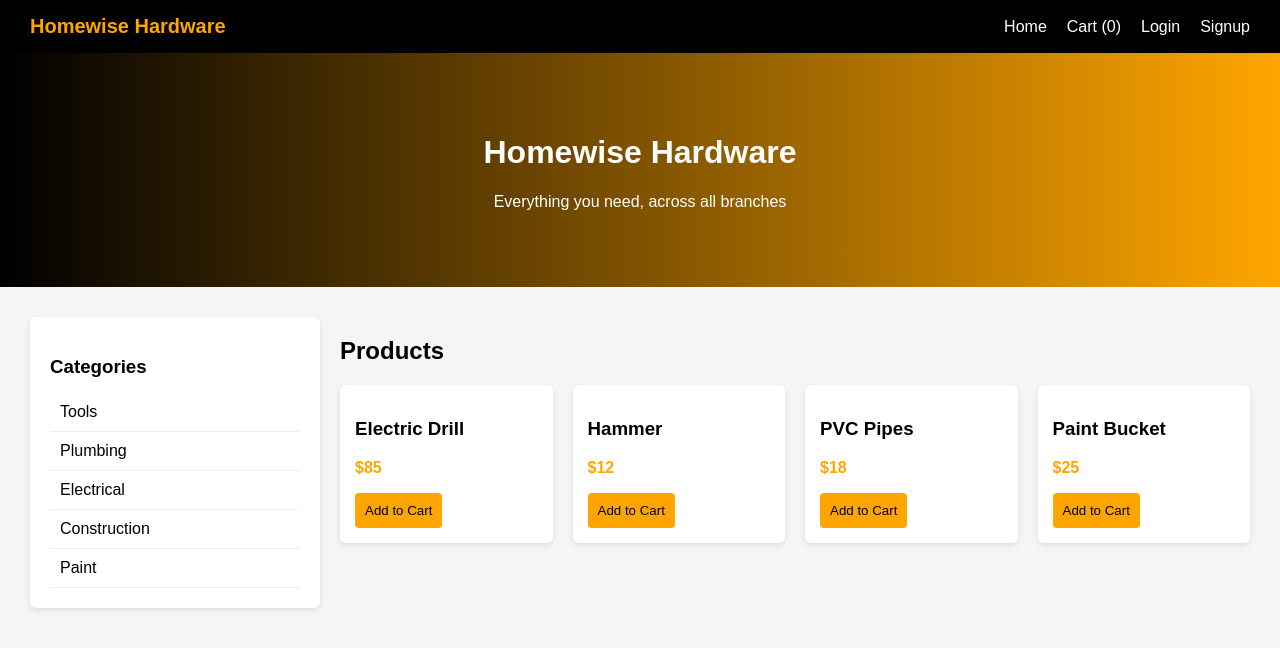
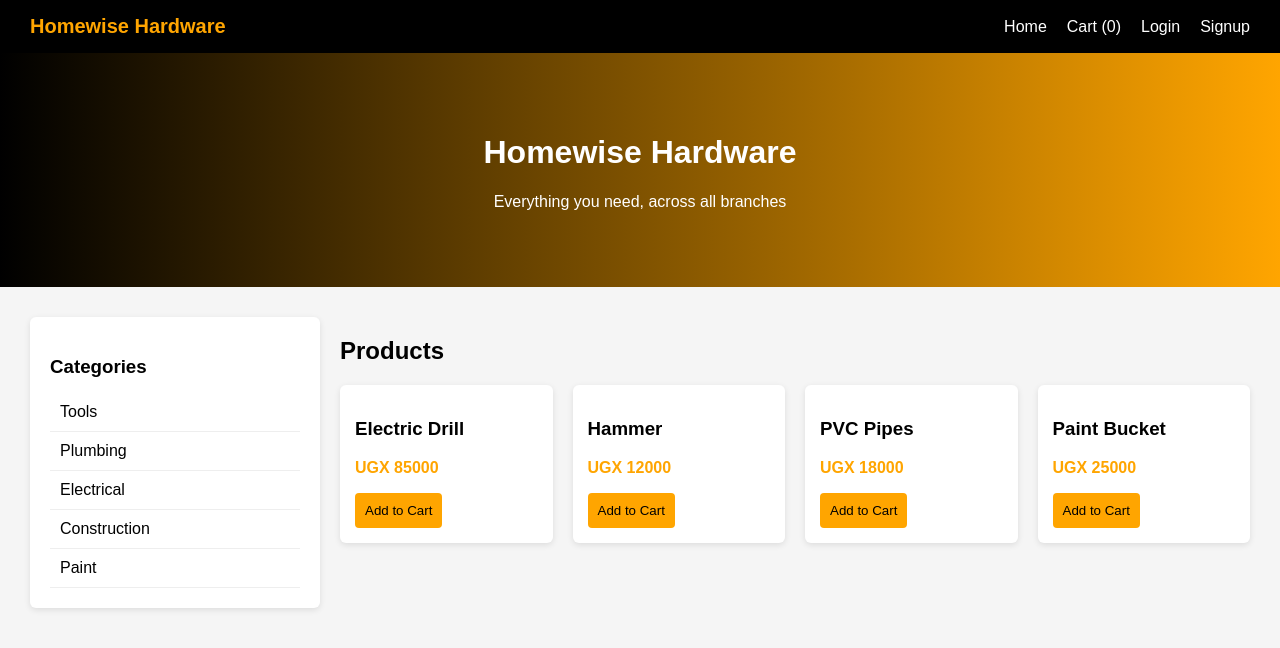
Before and after one commit to GideonKalanzi/homewise-hardware, a React (Create React App) app: page / in a window 1280 px wide. Shown: the top 648 px of the page. Built offline with nearby package versions, Linux system fonts and the light colour scheme.

Commit message:
Changed the prices of the products from dollars to ugx

```diff
--- a/src/App.js
+++ b/src/App.js
@@ -28,5 +28,5 @@
 )
 
 }
-
+//deploy-link: https://gideonkalanzi.github.io/homewise-hardware/
 export default App;
--- a/src/pages/Landing.js
+++ b/src/pages/Landing.js
@@ -49,7 +49,7 @@
 
 <div className="card">
 <h3>Electric Drill</h3>
-<p className="price">$85</p>
+<p className="price">UGX 85000</p>
 <button onClick={()=>addToCart({name:"Electric Drill", price:85})}>
 Add to Cart
 </button>
@@ -57,7 +57,7 @@
 
 <div className="card">
 <h3>Hammer</h3>
-<p className="price">$12</p>
+<p className="price">UGX 12000</p>
 <button onClick={()=>addToCart({name:"Hammer", price:12})}>
 Add to Cart
 </button>
@@ -65,7 +65,7 @@
 
 <div className="card">
 <h3>PVC Pipes</h3>
-<p className="price">$18</p>
+<p className="price">UGX 18000</p>
 <button onClick={()=>addToCart({name:"PVC Pipes", price:18})}>
 Add to Cart
 </button>
@@ -73,7 +73,7 @@
 
 <div className="card">
 <h3>Paint Bucket</h3>
-<p className="price">$25</p>
+<p className="price">UGX 25000</p>
 <button onClick={()=>addToCart({name:"Paint Bucket", price:25})}>
 Add to Cart
 </button>
--- a/src/pages/Product.js
+++ b/src/pages/Product.js
@@ -7,7 +7,7 @@
 <div className="container">
 
 <h2>Electric Drill</h2>
-<p className="price">$85</p>
+<p className="price">UGX 85000</p>
 
 <h3>Available in Branches</h3>
 
```
